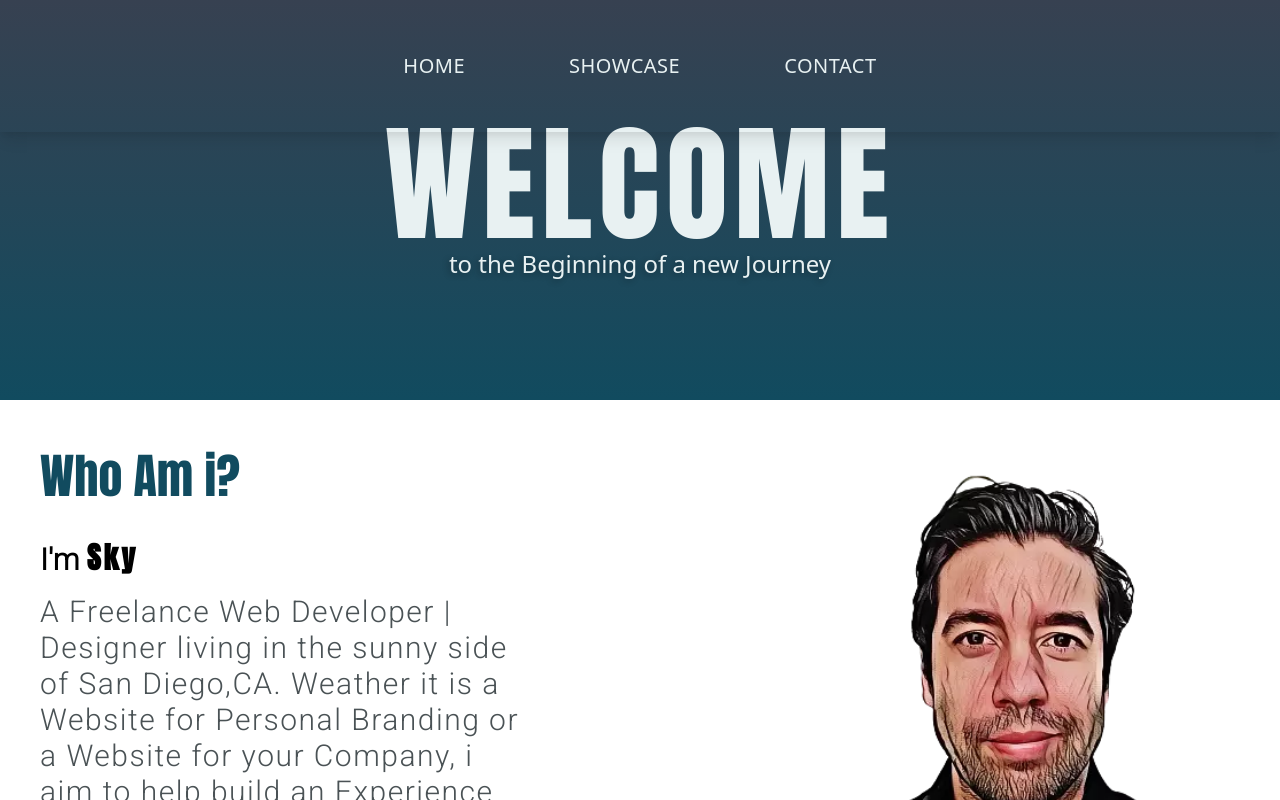
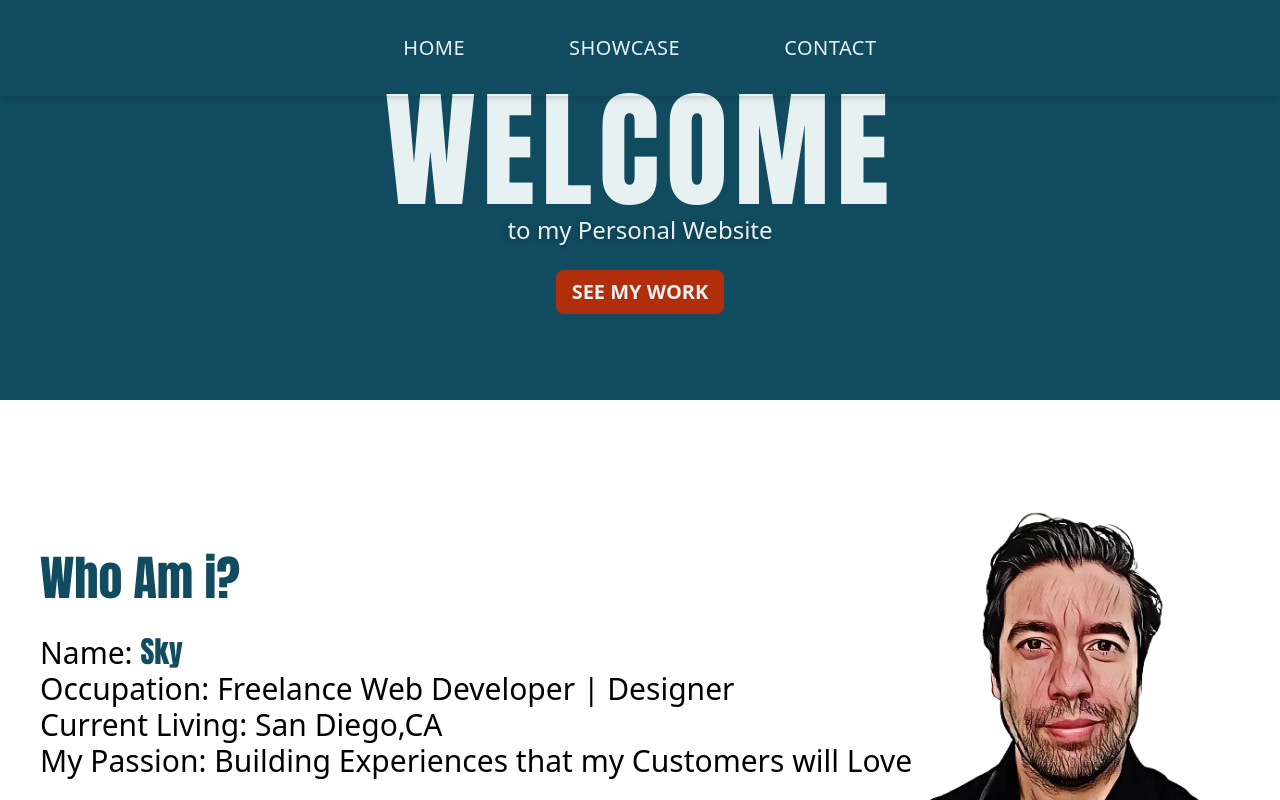
Before and after one commit to skystanoyevitch/sky-portfolio, a React (Create React App) app: page / in a window 1280 px wide. Shown: the top 800 px of the page. Built offline with nearby package versions, Linux system fonts and the light colour scheme.

Commit message:
Updates to Text + added Button to hero

```diff
--- a/src/Page-components/Micro-components/About.js
+++ b/src/Page-components/Micro-components/About.js
@@ -4,19 +4,34 @@ function About() {
 	return (
 		<div className="container mx-auto max-w-xs py-20 md:max-w-lg lg:max-w-none xl:p-0 lg:flex lg:p-24 xl:flex lg:items-center xl:py-44 lg:justify-evenly xl:h-2/3 space-y-20 xl:space-y-0">
 			<div className="xl:max-w-2xl xl:p-10 lg:flex-1">
-				<h2 className="text-3xl md:text-4xl lg:text-5xl font-anton text-primary">
+				<h2 className="text-primary font-anton text-3xl md:text-4xl lg:text-5xl lg:pb-8">
 					Who Am i?
 				</h2>
-				<h3 className="pt-4 lg:pt-10 pb-4 text-2xl md:text-3xl font-robotoThin font-extrabold">
-					I'm{" "}
-					<span className="font-anton tracking-widest"> Sky </span>{" "}
-				</h3>
-				<p className="text-2xl xl:text-3xl font-robotoThin tracking-wider leading-relaxed text-paragraph">
-					A Freelance Web Developer | Designer living in the sunny
+				{/* <h3 className="pt-4 lg:pb-10 pb-4 text-2xl md:text-3xl font-robotoThin font-extrabold text-paragraph">
+					Name:{" "}
+					<span className="font-anton tracking-widest italic text-primary">
+						{" "}
+						Sky{" "}
+					</span>{" "}
+				</h3> */}
+				{/* <p >
+					I'm a Freelance Web Developer | Designer living in the sunny
 					side of San Diego,CA. Weather it is a Website for Personal
 					Branding or a Website for your Company, i aim to help build
 					an Experience that you and your customers will love.
-				</p>
+				</p> */}
+				<ul className="text-2xl font-normal xl:text-3xl xl:w-max">
+					<li>
+						Name:{" "}
+						<span className="font-anton text-primary">Sky</span>
+					</li>
+					<li>Occupation: Freelance Web Developer | Designer</li>
+					<li>Current Living: San Diego,CA</li>
+					<li>
+						My Passion: Building Experiences that my Customers will
+						Love
+					</li>
+				</ul>
 			</div>
 			<div className="xl:max-w-3xl w-full xl:pl-52 lg:flex-1">
 				<div
--- a/src/Page-components/Micro-components/Hero.js
+++ b/src/Page-components/Micro-components/Hero.js
@@ -1,11 +1,12 @@
 import React from "react";
+import { Link } from "react-router-dom";
 
 function Hero() {
 	// TODO: make responsive
 	return (
 		<div className="h-2/4">
-			<div className="bg-cover bg-primary h-full z-0">
-				<div className="z-10 bg-gradient-to-b from-gray-700 w-full h-full flex place-items-center justify-center">
+			<div className="bg-cover bg-primary h-full">
+				<div className="w-full h-full flex place-items-center justify-center">
 					<div className="flex flex-col text-secondary text-center">
 						<h1 className="text-7xl md:text-7xl xl:text-9xl font-anton xl:tracking-wider">
 							WELCOME
@@ -16,8 +17,16 @@ function Hero() {
 								textShadow: "-2px 2px 6px rgba(0, 0, 0, 0.31)",
 							}}
 						>
-							to the Beginning of a new Journey
+							to my Personal Website
 						</p>
+						<Link to="/Showcase">
+							<button
+								className="py-1 px-2 lg:px-4 lg:py-2 font-semibold text-md xl:text-xl xl:w-30 mt-4 xl:mt-6 rounded-lg"
+								style={{ background: "#B02E0C" }}
+							>
+								SEE MY WORK
+							</button>
+						</Link>
 					</div>
 				</div>
 			</div>
--- a/src/Page-components/Nav.js
+++ b/src/Page-components/Nav.js
@@ -5,7 +5,7 @@ import { Link, NavLink } from "react-router-dom";
 const Nav = () => {
 	return (
 		<div
-			className={`hidden md:visible lg:shadow-lg w-screen md:flex md:items-center absolute ${
+			className={`hidden md:visible md:shadow-md md:h-24 lg:h-16 xl:h-24 w-screen md:flex md:items-center absolute ${
 				window.location.pathname === "/Contact"
 					? "text-primary"
 					: "text-secondary"
```
